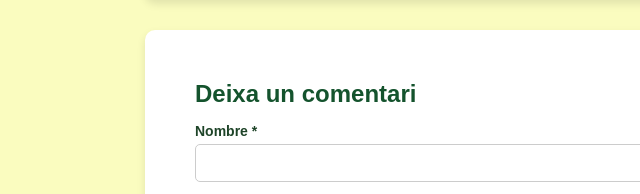
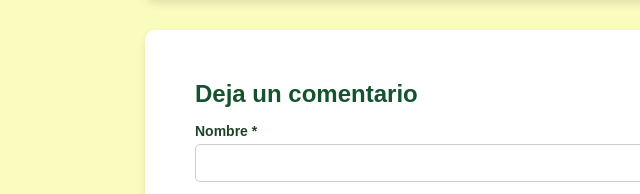
Before and after one commit to mmeola05/Agrivall, a plain HTML site: page pages/DetallaBlog.html in a window 1280 px wide. Shown: the part 1685-1879 px from the top of the page, 45-685 px from the left. Drawn offline with Linux system fonts and the light colour scheme.

Commit message:
arregloi

```diff
--- a/pages/DetallaBlog.html
+++ b/pages/DetallaBlog.html
@@ -83,7 +83,7 @@
   </main>
 
   <section class="comentarios">
-    <h2>Deixa un comentari</h2>
+    <h2>Deja un comentario</h2>
     <form>
       <label for="nombre">Nombre *</label>
       <input type="text" id="nombre" name="nombre" required>
```
